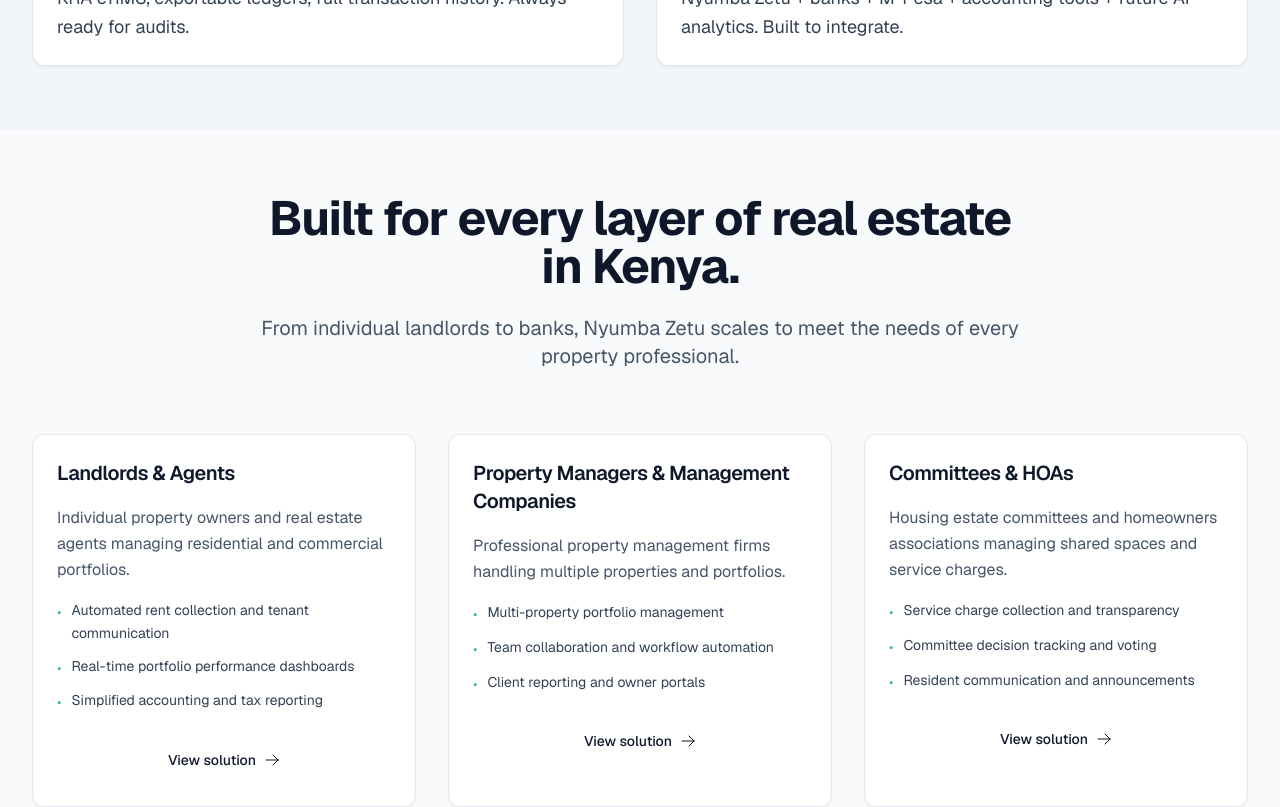
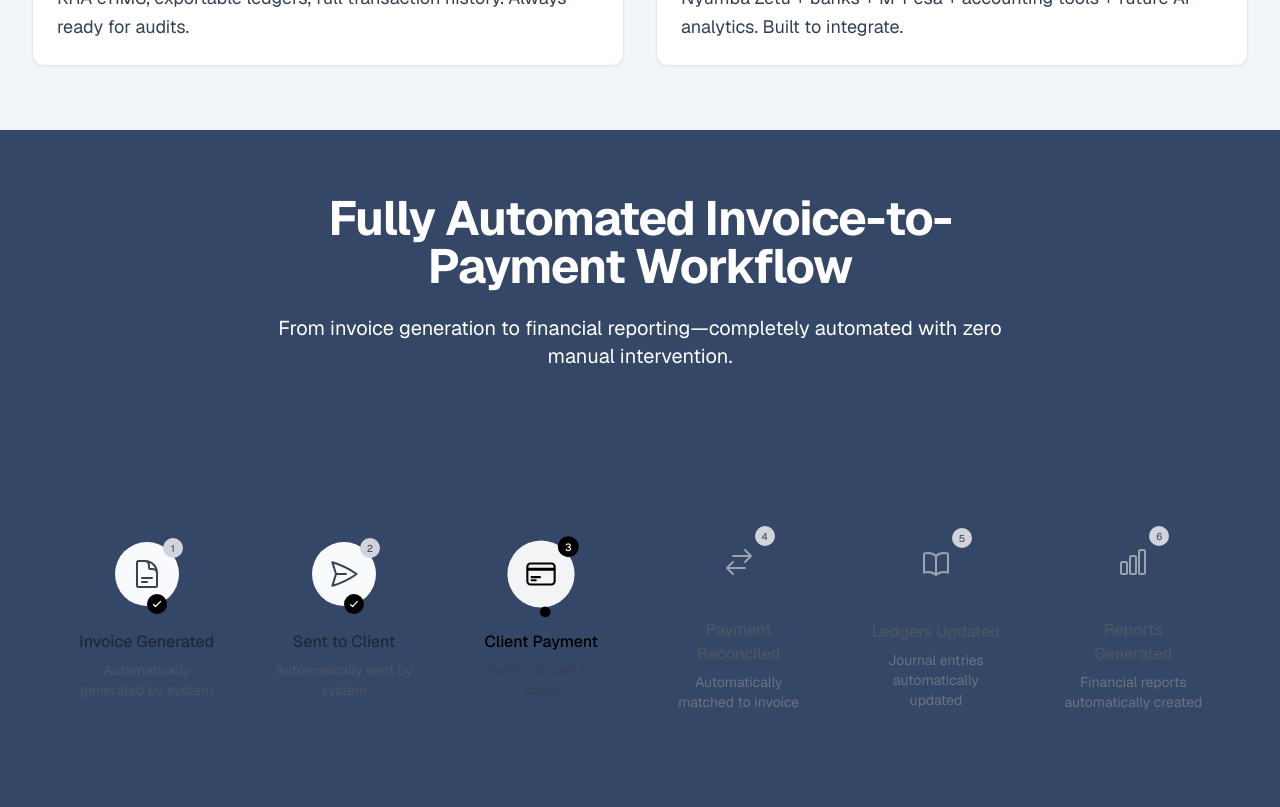
Before and after one commit to nogaye/nyumbazetu-web-v2, a Next.js app: page / in a window 1280 px wide. Shown: the part 5580-6387 px from the top of the page. Built offline with nearby package versions, Linux system fonts and the light colour scheme; no server answers.

Commit message:
Add Automated Workflow Component and Update Product Page

```diff
--- a/app/page.tsx
+++ b/app/page.tsx
@@ -17,6 +17,7 @@
 const Partnerships = dynamic(() => import("@/components/home/partnerships").then(mod => ({ default: mod.Partnerships })), { ssr: true });
 const ResourcesTeaser = dynamic(() => import("@/components/home/resources-teaser").then(mod => ({ default: mod.ResourcesTeaser })), { ssr: true });
 const FinalCTA = dynamic(() => import("@/components/home/final-cta").then(mod => ({ default: mod.FinalCTA })), { ssr: true });
+const AutomatedWorkflow = dynamic(() => import("@/components/product/automated-workflow").then(mod => ({ default: mod.AutomatedWorkflow })), { ssr: true });
 
 export const metadata = {
   title: "Nyumba Zetu | Property Management Infrastructure for Modern Kenyan Real Estate",
@@ -33,6 +34,19 @@
       <ProblemContext />
       <FeatureGrid />
       <Differentiators />
+      <Section className="bg-secondary">
+        <div className="text-center max-w-3xl mx-auto mb-12 md:mb-16">
+          <h2 className="text-3xl md:text-4xl lg:text-5xl font-bold text-white mb-4 md:mb-6 leading-tight tracking-tight">
+            Fully Automated Invoice-to-Payment Workflow
+          </h2>
+          <p className="text-lg md:text-xl text-white leading-relaxed">
+            From invoice generation to financial reporting—completely automated with zero manual intervention.
+          </p>
+        </div>
+        <div className="max-w-7xl mx-auto">
+          <AutomatedWorkflow />
+        </div>
+      </Section>
       <Personas />
       <HowItWorks />
       <Testimonials />
--- /dev/null
+++ b/components/product/automated-workflow.tsx
@@ -0,0 +1,223 @@
+"use client";
+
+import { motion } from "framer-motion";
+import { useState, useEffect } from "react";
+import {
+  DocumentTextIcon,
+  PaperAirplaneIcon,
+  CreditCardIcon,
+  ArrowsRightLeftIcon,
+  BookOpenIcon,
+  ChartBarIcon,
+} from "@heroicons/react/24/outline";
+
+interface WorkflowStep {
+  id: string;
+  title: string;
+  description: string;
+  icon: React.ComponentType<{ className?: string }>;
+}
+
+const workflowSteps: WorkflowStep[] = [
+  {
+    id: "generate",
+    title: "Invoice Generated",
+    description: "Automatically generated by system",
+    icon: DocumentTextIcon,
+  },
+  {
+    id: "send",
+    title: "Sent to Client",
+    description: "Automatically sent by system",
+    icon: PaperAirplaneIcon,
+  },
+  {
+    id: "pay",
+    title: "Client Payment",
+    description: "Invoice is paid by client",
+    icon: CreditCardIcon,
+  },
+  {
+    id: "reconcile",
+    title: "Payment Reconciled",
+    description: "Automatically matched to invoice",
+    icon: ArrowsRightLeftIcon,
+  },
+  {
+    id: "update",
+    title: "Ledgers Updated",
+    description: "Journal entries automatically updated",
+    icon: BookOpenIcon,
+  },
+  {
+    id: "report",
+    title: "Reports Generated",
+    description: "Financial reports automatically created",
+    icon: ChartBarIcon,
+  },
+];
+
+
+export function AutomatedWorkflow() {
+  const [activeStep, setActiveStep] = useState(0);
+
+  useEffect(() => {
+    const interval = setInterval(() => {
+      setActiveStep((prev) => (prev + 1) % workflowSteps.length);
+    }, 3000);
+
+    return () => clearInterval(interval);
+  }, []);
+
+  return (
+    <div className="w-full py-20 md:py-24">
+      <div className="relative max-w-7xl mx-auto px-4 md:px-8">
+        {/* Steps container */}
+        <div className="relative flex flex-col md:flex-row items-start md:items-center justify-between gap-16 md:gap-8">
+          {workflowSteps.map((step, index) => {
+            const Icon = step.icon;
+            const isActive = activeStep === index;
+            const isCompleted = activeStep > index;
+
+            return (
+              <div key={step.id} className="relative flex-1 flex flex-col items-center">
+                {/* Step button/container - cleaner design */}
+                <motion.button
+                  className="relative group focus:outline-none"
+                  whileHover={{ y: -2 }}
+                  whileTap={{ scale: 0.98 }}
+                  transition={{ type: "spring", stiffness: 400, damping: 25 }}
+                >
+                  {/* Icon container with subtle background */}
+                  <motion.div
+                    className="relative mb-6"
+                    animate={{
+                      scale: isActive ? 1.05 : 1,
+                    }}
+                    transition={{
+                      type: "spring",
+                      stiffness: 300,
+                      damping: 20,
+                    }}
+                  >
+                    {/* Background circle - subtle and clean */}
+                    <motion.div
+                      className={`absolute inset-0 rounded-full transition-all duration-300 ${
+                        isActive
+                          ? "bg-gray-100 dark:bg-gray-900 scale-110"
+                          : isCompleted
+                          ? "bg-gray-50 dark:bg-gray-950"
+                          : "bg-transparent"
+                      }`}
+                      style={{
+                        width: "64px",
+                        height: "64px",
+                        left: "50%",
+                        top: "50%",
+                        transform: "translate(-50%, -50%)",
+                      }}
+                    />
+
+                    {/* Icon */}
+                    <div className="relative w-16 h-16 flex items-center justify-center">
+                      <Icon
+                        className={`w-8 h-8 transition-colors duration-300 ${
+                          isActive
+                            ? "text-black dark:text-white"
+                            : isCompleted
+                            ? "text-gray-700 dark:text-gray-300"
+                            : "text-gray-400 dark:text-gray-600"
+                        }`}
+                      />
+                    </div>
+
+                    {/* Active indicator - cleaner dot */}
+                    {isActive && (
+                      <motion.div
+                        className="absolute -bottom-2 left-1/2 -translate-x-1/2 w-2 h-2 rounded-full bg-black dark:bg-white"
+                        initial={{ scale: 0 }}
+                        animate={{
+                          scale: [1, 1.3, 1],
+                        }}
+                        transition={{
+                          duration: 1.5,
+                          repeat: Infinity,
+                          ease: "easeInOut",
+                        }}
+                      />
+                    )}
+
+                    {/* Completed checkmark - more refined */}
+                    {isCompleted && (
+                      <motion.div
+                        className="absolute -bottom-2 left-1/2 -translate-x-1/2 w-5 h-5 rounded-full bg-black dark:bg-white flex items-center justify-center shadow-sm"
+                        initial={{ scale: 0, rotate: -180 }}
+                        animate={{ scale: 1, rotate: 0 }}
+                        transition={{
+                          type: "spring",
+                          stiffness: 200,
+                          damping: 15,
+                        }}
+                      >
+                        <svg
+                          className="w-3 h-3 text-white dark:text-black"
+                          fill="none"
+                          viewBox="0 0 24 24"
+                          stroke="currentColor"
+                          strokeWidth={2.5}
+                        >
+                          <path
+                            strokeLinecap="round"
+                            strokeLinejoin="round"
+                            d="M5 13l4 4L19 7"
+                          />
+                        </svg>
+                      </motion.div>
+                    )}
+
+                    {/* Step number - subtle badge */}
+                    <div
+                      className={`absolute -top-1 -right-1 w-5 h-5 rounded-full flex items-center justify-center text-[10px] font-medium transition-colors ${
+                        isActive
+                          ? "bg-black dark:bg-white text-white dark:text-black"
+                          : "bg-gray-300 dark:bg-gray-700 text-gray-600 dark:text-gray-400"
+                      }`}
+                    >
+                      {index + 1}
+                    </div>
+                  </motion.div>
+                </motion.button>
+
+                {/* Title - cleaner typography */}
+                <h3
+                  className={`text-sm md:text-base font-medium mb-1.5 text-center max-w-[140px] transition-colors duration-300 ${
+                    isActive
+                      ? "text-black dark:text-white"
+                      : isCompleted
+                      ? "text-gray-800 dark:text-white"
+                      : "text-gray-600 dark:text-gray-100"
+                  }`}
+                >
+                  {step.title}
+                </h3>
+
+                {/* Description - refined spacing */}
+                <p
+                  className={`text-xs md:text-sm text-center max-w-[140px] leading-relaxed transition-colors duration-300 ${
+                    isActive
+                      ? "text-gray-700 dark:text-gray-100"
+                      : isCompleted
+                      ? "text-gray-600 dark:text-gray-200"
+                      : "text-gray-500 dark:text-gray-300"
+                  }`}
+                >
+                  {step.description}
+                </p>
+              </div>
+            );
+          })}
+        </div>
+      </div>
+    </div>
+  );
+}
--- a/package.json
+++ b/package.json
@@ -14,6 +14,7 @@
     "@radix-ui/react-select": "^2.2.6",
     "@radix-ui/react-slot": "^1.2.4",
     "@radix-ui/react-tabs": "^1.1.13",
+    "@react-spring/web": "^10.0.3",
     "@supabase/supabase-js": "^2.86.2",
     "@types/bcryptjs": "^2.4.6",
     "bcryptjs": "^3.0.3",
```
Also changed, not shown: 1 other file (tests, documents, lock files or other folders).
